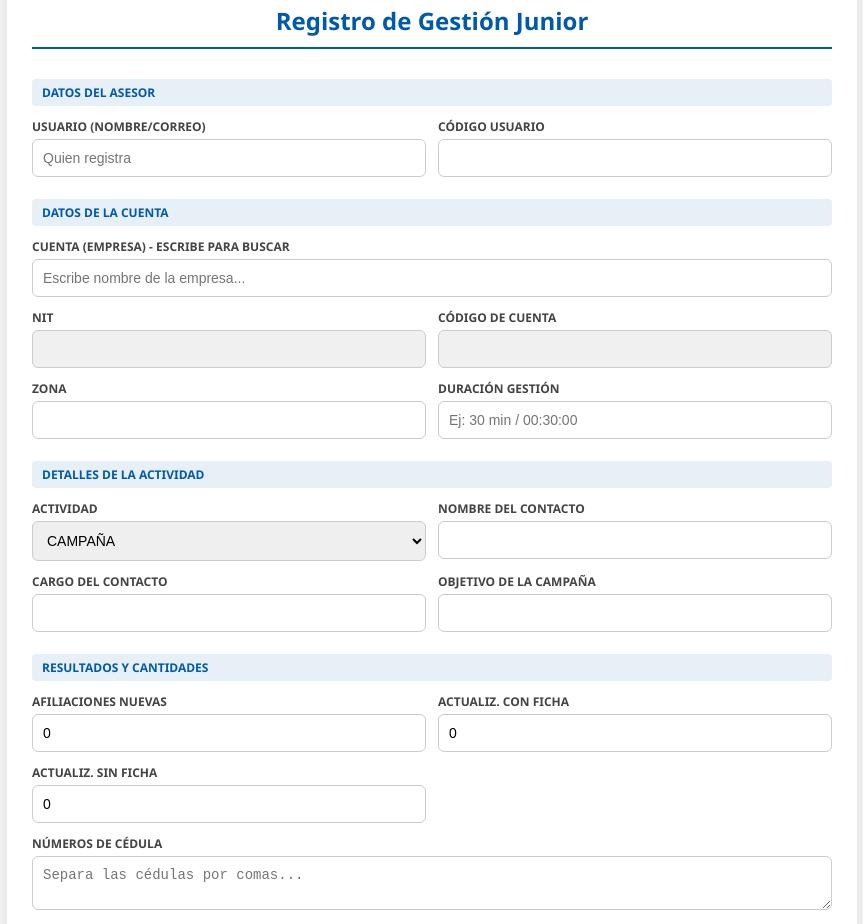
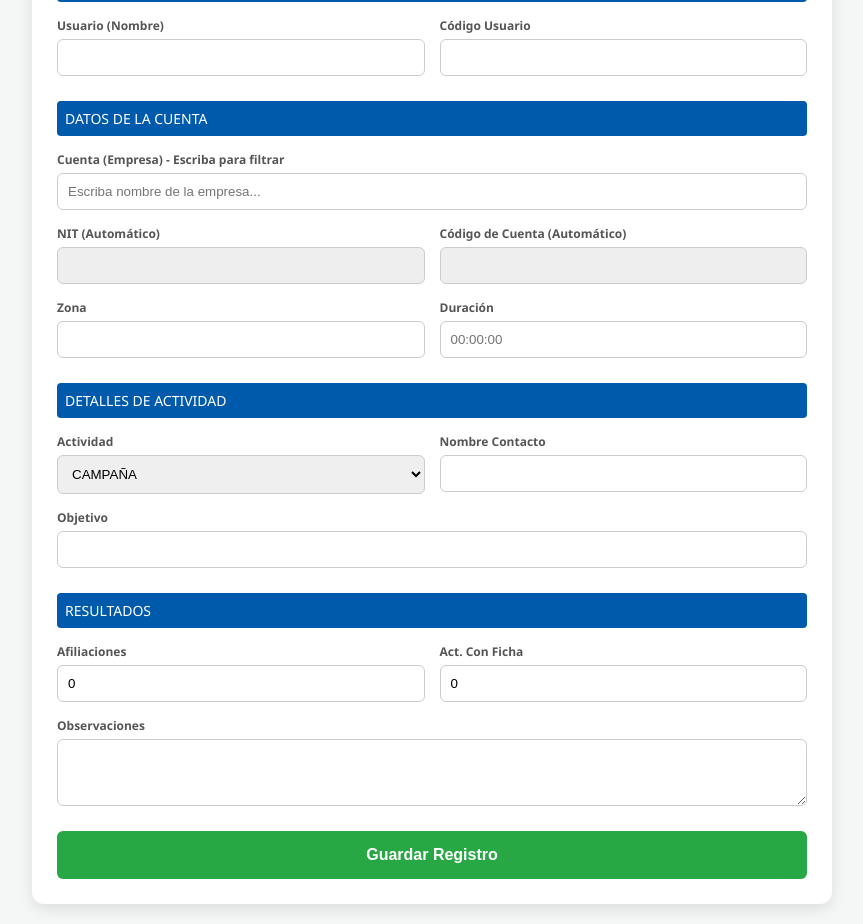
Before and after one commit to ageogestionbogota/gestion-comisiones, a plain HTML site: page index.html in a window 1280 px wide. Shown: the part 164-1088 px from the top of the page, without its empty margins (208-1071 px from the left). Drawn offline with Linux system fonts and the light colour scheme.

Commit message:
Update index.html

```diff
--- a/index.html
+++ b/index.html
@@ -5,35 +5,29 @@
     <meta name="viewport" content="width=device-width, initial-scale=1.0">
     <title>Gestión Los Olivos</title>
     <style>
-        :root { --olivos: #005aab; --verde: #28a745; --fondo: #f4f7f6; }
-        body { font-family: 'Segoe UI', Tahoma, sans-serif; background: var(--fondo); display: flex; justify-content: center; padding: 10px; }
-        .card { background: white; padding: 25px; border-radius: 12px; box-shadow: 0 8px 20px rgba(0,0,0,0.1); width: 100%; max-width: 800px; }
-        .grid { display: grid; grid-template-columns: 1fr 1fr; gap: 12px; }
+        :root { --olivos: #005aab; --fondo: #f4f7f6; }
+        body { font-family: 'Segoe UI', sans-serif; background: var(--fondo); padding: 15px; display: flex; justify-content: center; }
+        .card { background: white; padding: 25px; border-radius: 12px; box-shadow: 0 5px 15px rgba(0,0,0,0.1); width: 100%; max-width: 750px; }
+        .grid { display: grid; grid-template-columns: 1fr 1fr; gap: 15px; }
         .full { grid-column: span 2; }
-        h2 { color: var(--olivos); text-align: center; margin-top: 0; border-bottom: 2px solid var(--olivos); padding-bottom: 10px; }
-        label { display: block; font-weight: bold; margin-bottom: 4px; font-size: 12px; color: #444; text-transform: uppercase; }
-        input, select, textarea { width: 100%; padding: 10px; border: 1px solid #ccc; border-radius: 6px; box-sizing: border-box; font-size: 14px; }
-        input[readonly] { background: #f0f0f0; color: #666; }
-        button { background: var(--verde); color: white; border: none; padding: 15px; border-radius: 6px; width: 100%; font-size: 16px; font-weight: bold; cursor: pointer; margin-top: 15px; }
-        button:disabled { background: #ccc; }
-        .section-title { grid-column: span 2; background: #e7eff7; padding: 5px 10px; font-size: 12px; font-weight: bold; color: var(--olivos); margin-top: 10px; border-radius: 4px; }
-        @media (max-width: 600px) { .grid { grid-template-columns: 1fr; } .full { grid-column: span 1; } .section-title { grid-column: span 1; } }
+        label { display: block; font-weight: bold; font-size: 12px; margin-bottom: 5px; color: #555; }
+        input, select, textarea { width: 100%; padding: 10px; border: 1px solid #ccc; border-radius: 6px; box-sizing: border-box; }
+        input[readonly] { background: #eee; font-weight: bold; color: var(--olivos); }
+        .section-title { grid-column: span 2; background: var(--olivos); color: white; padding: 8px; border-radius: 4px; font-size: 14px; margin-top: 10px; }
+        button { background: #28a745; color: white; border: none; padding: 15px; border-radius: 6px; width: 100%; font-size: 16px; font-weight: bold; cursor: pointer; margin-top: 20px; }
+        @media (max-width: 600px) { .grid { grid-template-columns: 1fr; } .full { grid-column: span 1; } }
     </style>
 </head>
 <body>
 
 <div class="card">
-        <div style="text-align: center; margin-bottom: 15px;">
-            <img src="https://losolivos.co/logo.png" alt="Los Olivos" style="width:140px;">
-        </div>
-        <h2>Registro de Gestión Junior</h2>
-
+    <h2 style="text-align:center; color:var(--olivos)">Gestión de Comisiones</h2>
     <form id="gestioForm">
         <div class="grid">
             <div class="section-title">DATOS DEL ASESOR</div>
             <div>
-                    <label>Usuario (Nombre/Correo)</label>
-                    <input type="text" name="usuario" placeholder="Quien registra" required>
+                <label>Usuario (Nombre)</label>
+                <input type="text" name="usuario" required>
             </div>
             <div>
                 <label>Código Usuario</label>
@@ -42,91 +36,72 @@
 
             <div class="section-title">DATOS DE LA CUENTA</div>
             <div class="full">
-                    <label>Cuenta (Empresa) - Escribe para buscar</label>
-                    <input type="text" name="cuenta" id="busquedaEmpresa" list="empresasData" autocomplete="off" required placeholder="Escribe nombre de la empresa...">
-                    <datalist id="empresasData"></datalist>
+                <label>Cuenta (Empresa) - Escriba para filtrar</label>
+                <input type="text" name="cuenta" id="busquedaEmpresa" list="listaEmpresas" placeholder="Escriba nombre de la empresa..." autocomplete="off" required>
+                <datalist id="listaEmpresas"></datalist>
             </div>
             <div>
-                    <label>NIT</label>
-                    <input type="text" name="nit" id="nitEmpresa" readonly>
+                <label>NIT (Automático)</label>
+                <input type="text" name="nit" id="resNIT" readonly>
             </div>
             <div>
-                    <label>Código de Cuenta</label>
-                    <input type="text" name="codigo_cuenta" id="codigoEmpresa" readonly>
+                <label>Código de Cuenta (Automático)</label>
+                <input type="text" name="codigo_cuenta" id="resCodigo" readonly>
             </div>
             <div>
                 <label>Zona</label>
                 <input type="text" name="zona">
             </div>
             <div>
-                    <label>Duración Gestión</label>
-                    <input type="text" name="duracion" placeholder="Ej: 30 min / 00:30:00">
+                <label>Duración</label>
+                <input type="text" name="duracion" placeholder="00:00:00">
             </div>
 
-                <div class="section-title">DETALLES DE LA ACTIVIDAD</div>
+            <div class="section-title">DETALLES DE ACTIVIDAD</div>
             <div>
                 <label>Actividad</label>
                 <select name="actividad">
                     <option value="CAMPAÑA">CAMPAÑA</option>
-                        <option value="CERRADO GANADO">CERRADO GANADO</option>
                     <option value="RENOVACIÓN">RENOVACIÓN</option>
                     <option value="VISITA">VISITA</option>
                 </select>
             </div>
             <div>
-                    <label>Nombre del Contacto</label>
+                <label>Nombre Contacto</label>
                 <input type="text" name="nombre_contacto">
             </div>
-                <div>
-                    <label>Cargo del Contacto</label>
-                    <input type="text" name="cargo_contacto">
-                </div>
-                <div>
-                    <label>Objetivo de la Campaña</label>
+            <div class="full">
+                <label>Objetivo</label>
                 <input type="text" name="objetivo">
             </div>
 
-                <div class="section-title">RESULTADOS Y CANTIDADES</div>
-                <div>
-                    <label>Afiliaciones Nuevas</label>
-                    <input type="number" name="afiliaciones" value="0">
-                </div>
-                <div>
-                    <label>Actualiz. CON Ficha</label>
-                    <input type="number" name="actualizaciones_con" value="0">
-                </div>
-                <div>
-                    <label>Actualiz. SIN Ficha</label>
-                    <input type="number" name="actualizaciones_sin" value="0">
-                </div>
-
-                <div class="full">
-                    <label>Números de Cédula</label>
-                    <textarea name="cedulas" rows="2" placeholder="Separa las cédulas por comas..."></textarea>
-                </div>
+            <div class="section-title">RESULTADOS</div>
+            <div><label>Afiliaciones</label><input type="number" name="afiliaciones" value="0"></div>
+            <div><label>Act. Con Ficha</label><input type="number" name="actualizaciones_con" value="0"></div>
 
             <div class="full">
                 <label>Observaciones</label>
                 <textarea name="observaciones" rows="3"></textarea>
             </div>
         </div>
-            <button type="submit" id="btnEnviar">Guardar Gestión</button>
+        <button type="submit" id="btnEnviar">Guardar Registro</button>
     </form>
 </div>
 
 <script>
-        const SCRIPT_URL = "https://script.google.com/a/macros/losolivos.co/s/AKfycbwQe-Cyg1y9Ujpdm0XmhiMkc0QxYmmkt_5RALz8Y4HaoZsiCjs0bdxoF1L4iKoWq39d/exec";
-
+    const SCRIPT_URL = "TU_URL_DE_APPS_SCRIPT_AQUI"; // <-- PEGA TU URL AQUÍ
     let cacheEmpresas = [];
 
+    // LÓGICA DE BÚSQUEDA "WHERE LIKE"
     const inputBusqueda = document.getElementById('busquedaEmpresa');
     inputBusqueda.addEventListener('input', function() {
-            if (this.value.length > 3) {
-                fetch(`${SCRIPT_URL}?q=${encodeURIComponent(this.value)}`)
+        const query = this.value;
+        if (query.length >= 3) {
+            fetch(`${SCRIPT_URL}?q=${encodeURIComponent(query)}`)
                 .then(res => res.json())
                 .then(data => {
                     cacheEmpresas = data;
-                        const dl = document.getElementById('empresasData');
+                    const dl = document.getElementById('listaEmpresas');
                     dl.innerHTML = '';
                     data.forEach(e => {
                         let opt = document.createElement('option');
@@ -136,27 +111,25 @@
                 });
         }
 
-            const found = cacheEmpresas.find(e => e.nombre === this.value);
-            if (found) {
-                document.getElementById('nitEmpresa').value = found.nit;
-                document.getElementById('codigoEmpresa').value = found.codigo;
+        // Autocompletar NIT y Código al seleccionar
+        const match = cacheEmpresas.find(e => e.nombre === query);
+        if (match) {
+            document.getElementById('resNIT').value = match.nit;
+            document.getElementById('resCodigo').value = match.codigo;
         }
     });
 
+    // ENVÍO DE FORMULARIO
     document.getElementById('gestioForm').addEventListener('submit', function(e) {
         e.preventDefault();
         const btn = document.getElementById('btnEnviar');
-            btn.disabled = true; btn.innerText = "Guardando en Excel...";
+        btn.disabled = true; btn.innerText = "Enviando...";
 
         fetch(SCRIPT_URL, { method: 'POST', body: new FormData(this) })
             .then(() => {
-                    alert("¡Éxito! Gestión registrada correctamente.");
+                alert("¡Guardado correctamente!");
                 this.reset();
-                    btn.disabled = false; btn.innerText = "Guardar Gestión";
-                })
-                .catch(err => {
-                    alert("Error de conexión. Verifica internet.");
-                    btn.disabled = false; btn.innerText = "Guardar Gestión";
+                btn.disabled = false; btn.innerText = "Guardar Registro";
             });
     });
 </script>
```
Lines whose indentation alone changed are shown as unchanged.
